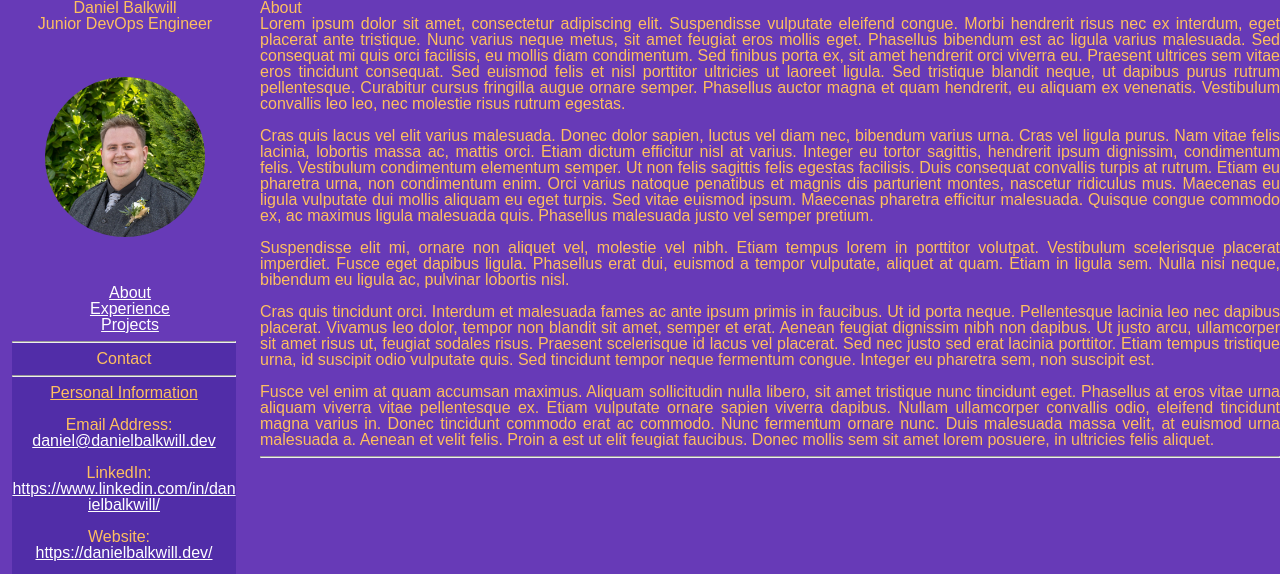
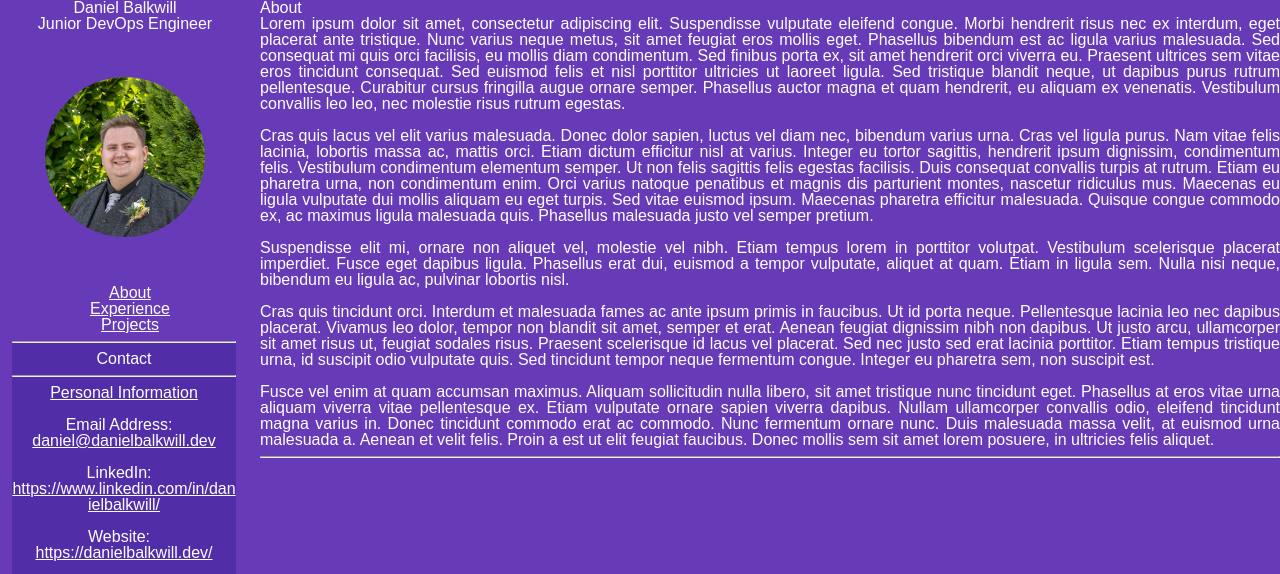
Before and after one commit to DanDanBalkwill/website, a plain HTML site: page index.html in a window 1280 px wide. Shown: the top 574 px of the page. Drawn offline with Linux system fonts and the light colour scheme.

Commit message:
changed font color

```diff
--- a/resources/style.css
+++ b/resources/style.css
@@ -51,7 +51,7 @@ table {
   font-optical-sizing: auto;
   font-weight: 400;
   font-style: normal;
-  color: #febf5f;
+  color: #FFFFFF;
   /* background-color: #4B4C69; */
   /* background: rgb(75,76,105);
   background: linear-gradient(270deg, rgba(75,76,105,1) 0%, rgba(55,57,82,1) 50%, rgba(53,54,77,1) 100%); */
```
